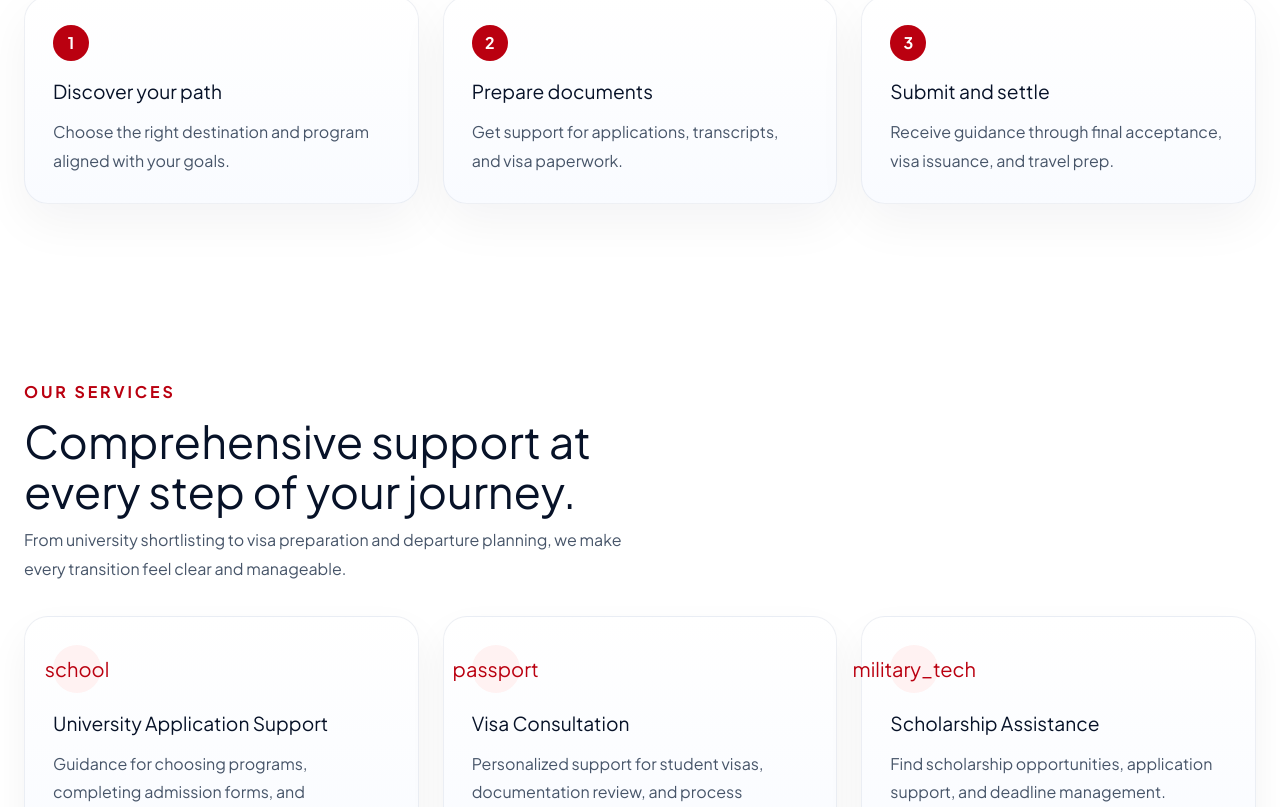
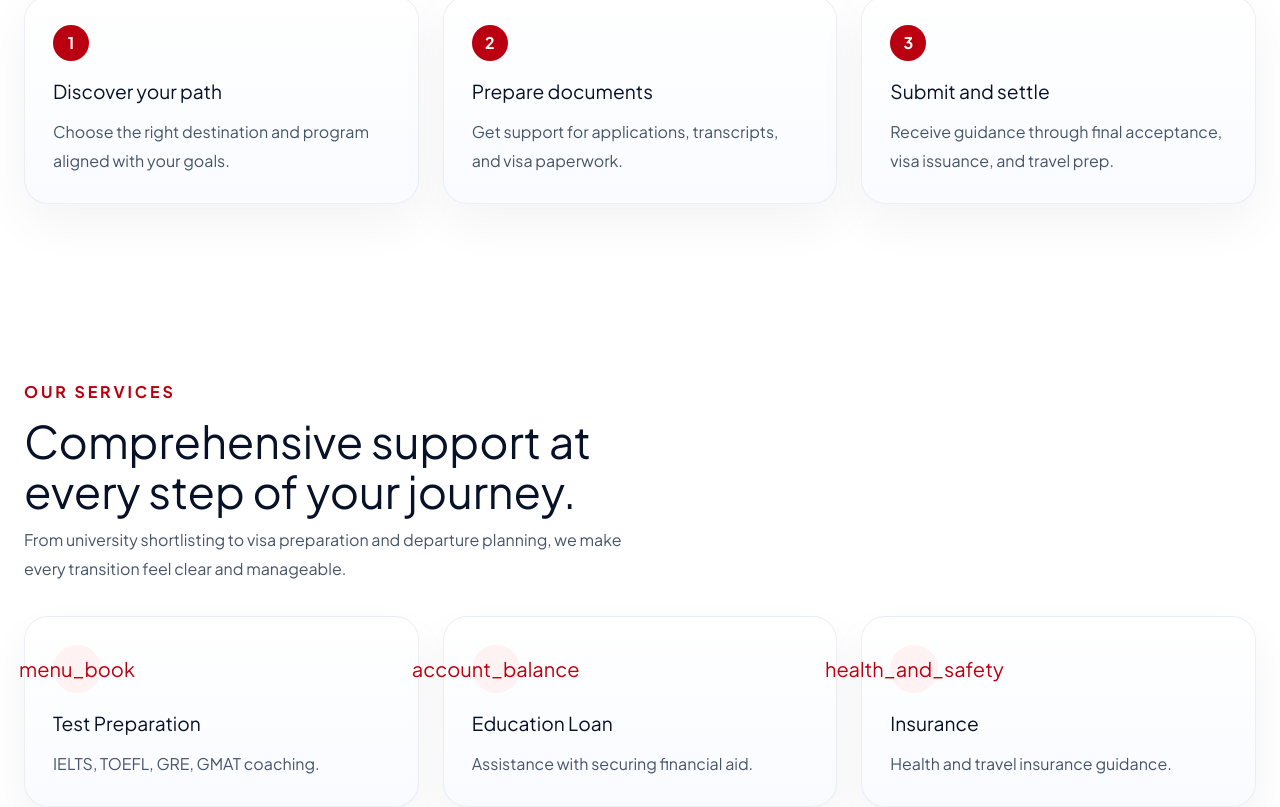
Before and after one commit to Wasimali2005/sak-study-travel, a Next.js app: page / in a window 1280 px wide. Shown: the part 1993-2800 px from the top of the page. Built offline with nearby package versions, Linux system fonts and the light colour scheme.

Commit message:
feat(data): update all data files with Stitch content, remote image URLs, and new fields (category, tagline, counter values)

```diff
--- a/data/countries.ts
+++ b/data/countries.ts
@@ -1,22 +1,37 @@
-import type { Country } from "@/types";
+export interface Country {
+  id: string;
+  name: string;
+  tagline: string;
+  image: string;
+}
 
 export const countries: Country[] = [
   {
-    id: "uk",
-    name: "United Kingdom",
-    description: "World-class universities and strong post-study work pathways.",
-    image: "/images/country-germany.jpg",
+    id: "germany",
+    name: "Germany",
+    tagline: "Tuition-free options",
+    image:
+      "https://lh3.googleusercontent.com/aida-public/AB6AXuCQLd5efbvybogsWN4UfgKf5C1E2kJMWA9Q6SWqOO2209CQ3FReXPfsS8gKsvTj188kiZ9Q9SsRCA_nd-WpuB_JIQEdCC0Eg7viFGqnHuO_uqn23J3W5JlKCSjw4tO_iFC1ExHvMln_tt9bghvD8j5DNS_ZJXZT0CmekDgwbLxVK5KBwkeuxjXBg-1W3Q_0RJfGG6B-1D-wI5kbiaTARZOTgRJ4Hz6G5cr3qYGjS-0dKX4X_N40KXif",
   },
   {
-    id: "usa",
-    name: "United States",
-    description: "Research-driven campuses with global networking opportunities.",
-    image: "/images/country-australia.jpg",
+    id: "australia",
+    name: "Australia",
+    tagline: "World-class research",
+    image:
+      "https://lh3.googleusercontent.com/aida-public/AB6AXuDzMvlC9f8GDnrj40WX6vWF-b8JW4xNeAHysdpA4ktNfF7PSZF28mZ8dAhSIIOIxELd5A-IlLenpNzHAgfIGJ0I3ptfniq2gnlFYkzNAfttwM0KaxBB0nKax_JzFXVdXK_8A_BCHb2wvQmEWyDWCya451vDZFCqL-p-eQSbPz2OiVbyGvs9jZT1Tcaz9Zthdopvy8pkf2ctULmN7chhqgmk12ywxmqAbIyBDN_hBYgbEclw-lL34fxT",
   },
   {
-    id: "canada",
-    name: "Canada",
-    description: "High quality of life and welcoming student communities.",
-    image: "/images/dest-canada.jpg",
+    id: "newzealand",
+    name: "New Zealand",
+    tagline: "Safe environment",
+    image:
+      "https://lh3.googleusercontent.com/aida-public/AB6AXuAVwC5hod5leBM-on8xIQUNgIk97Djve7oQxqBPq-HXKwuy8d05Rv5ZaSsNZNant9gfSUb3_BoLprt5zB9-Z5lWTUYOspJ9KVqJ1DeYUjPJDiUzj3HuHaB-VXklD-fwtGLW3X15CHkWAe8KqUeerJfvTzJe3l82yGKCAYMc0Jgyz_5gl4UloSjFd-n_",
+  },
+  {
+    id: "ireland",
+    name: "Ireland",
+    tagline: "Tech hub of Europe",
+    image:
+      "https://lh3.googleusercontent.com/aida-public/AB6AXuCU8AIvkRimwCFdWnw6r7Mi-NbhnKkUt3eRikHZnksyr8B0bv0RM720JB-63uD8uYnSyHMRgw3pt1nKKNYBEY0NGSCEtF9h-IJRu30YrIFDMNUl4Oxa9mSx0aVU8buc8WbsJNn-4WhiLB6VxBVPIqal6UbnFY9Ky_AiVIQ1Ae1iApBM7tCM-6xpH95aMwGnHRRm_FxvYhkV6QBnNbmTHl77DIPoJ4e2Kgg5AVw-yG72KkOh1HxG7XbI",
   },
 ];
--- a/data/destinations.ts
+++ b/data/destinations.ts
@@ -15,7 +15,8 @@ const destinations: Destination[] = [
     title: "Study in UK",
     description:
       "Experience world-class education in the UK with globally recognized degrees and diverse cultural experiences.",
-    image: "/images/dest-uk.jpg",
+    image:
+      "https://lh3.googleusercontent.com/aida-public/AB6AXuCS1PJJgqi_lZPWaIJnjqNhSC5_5fBPkHQY1wXJI8FEYnrppO00ATFNvbSONjrPiR_jefTqmHEKmH18jzmr-dCpZHgISsHj3i2aCehxa1p9ail7tks4Ion4yVTat5f3HPWehPVAplOBzXr7JEIfdTZJOgRe-HmG8SOHZfKhiykfvZmy2Kc8KZL7WbJZgu5GL6CsJT9cqSvgLbTNWqN0iSx0DcgHn9tu95FtLBLGCM7oRIWBk1BYAVy0",
     universitiesCount: "50+",
     popular: false,
   },
@@ -25,7 +26,8 @@ const destinations: Destination[] = [
     title: "Study in USA",
     description:
       "Access cutting-edge research facilities and a vast array of programs in the United States.",
-    image: "/images/dest-usa.jpg",
+    image:
+      "https://lh3.googleusercontent.com/aida-public/AB6AXuDOmhYrqO0mMsp0ARIdiFmlIsIIkqSdpHfdNTUz5QapFEH2ZNDYjEhfvKiKSsKWesIhGvkl8XJIgIGQ88YAYCCOoVnnfJ_WMvw6kYXJw3OItXLD5ebBD5NHeA-J165RuZ5YX_e9XzK7rCZ4fS3nsn3NGdvPa3itEW4oImUnItPYPFhuIudeOnpy-5X-A-8uaNfBAFVMQ3yfUTE0JJTBYz57LP_-fJTgNAjDjgHtZpKLHVDd0WIzQhnr",
     universitiesCount: "100+",
     popular: true,
   },
@@ -35,7 +37,8 @@ const destinations: Destination[] = [
     title: "Study in Canada",
     description:
       "Benefit from affordable tuition, high quality of life, and excellent post-study work opportunities.",
-    image: "/images/dest-canada.jpg",
+    image:
+      "https://lh3.googleusercontent.com/aida-public/AB6AXuCplsPn7IvM8kH7rjoQQ0bXUKFmV1JL8IFp_Gju1Fr91g9MW9SL01GUEPVE5j9ikWi55IRFKZw3YBXmAjir7Cel5oOY3nvVs0Y3pxdpPNJ_JvKhZjdSPPj8by-9OQP6ZQlQs6FeoY0PNxUe1ArTJH4IXTqnQyzFhjTRJgn466HVp4pMQQXxDEy6xVmt6b7CbuW875G46qrVqskTxsPrGo6olyiGvzMc7bjp9xIxfqz1gRxeP5P0W8KK",
     universitiesCount: "40+",
     popular: false,
   },
--- a/data/faq.ts
+++ b/data/faq.ts
@@ -1,29 +1,27 @@
-import type { FAQItem } from "@/types";
+export interface FAQItem {
+  id: string;
+  question: string;
+  answer: string;
+}
 
 const faqItems: FAQItem[] = [
   {
     id: "faq-1",
-    question: "How long does the visa process take?",
+    question: "What are the basic requirements to study abroad?",
     answer:
-      "Processing time varies by country, but our team helps you submit a complete application quickly to avoid delays.",
+      "Requirements vary by country and program, but generally include academic transcripts, language proficiency test scores (IELTS/TOEFL), statement of purpose, and letters of recommendation.",
   },
   {
     id: "faq-2",
-    question: "Can SAK help with scholarship applications?",
+    question: "Do you help with scholarships?",
     answer:
-      "Yes. We assist with scholarship search, eligibility screening, and application support for top international programs.",
+      "Yes, we provide comprehensive guidance on available scholarships, grants, and financial aid options, and assist with the application process.",
   },
   {
     id: "faq-3",
-    question: "Do you provide pre-departure guidance?",
+    question: "How long does the visa process take?",
     answer:
-      "We offer pre-departure support, including accommodation advice, travel planning, and arrival orientation.",
-  },
-  {
-    id: "faq-4",
-    question: "What countries do you support?",
-    answer:
-      "Our services cover major study destinations such as the UK, USA, Canada, Australia, and several leading European universities.",
+      "Visa processing times depend on the destination country and time of year. On average, it takes 3 to 8 weeks. We recommend starting the process as early as possible.",
   },
 ];
 
--- a/data/navigation.ts
+++ b/data/navigation.ts
@@ -1,9 +1,12 @@
-import type { NavLink } from "@/types";
+export interface NavLink {
+  label: string;
+  href: string;
+}
 
 export const navLinks: NavLink[] = [
-  { label: "Home", href: "#home" },
-  { label: "Services", href: "#services" },
   { label: "Destinations", href: "#destinations" },
-  { label: "Visa Types", href: "#visa" },
-  { label: "Contact", href: "#contact" },
+  { label: "Programs", href: "#how-it-works" },
+  { label: "Visa Services", href: "#visa" },
+  { label: "Scholarships", href: "#services" },
+  { label: "About Us", href: "#about" },
 ];
--- a/data/services.ts
+++ b/data/services.ts
@@ -1,25 +1,33 @@
-import type { Service } from "@/types";
+export interface Service {
+  id: string;
+  title: string;
+  description: string;
+  icon: string;
+}
 
 export const services: Service[] = [
   {
-    id: "service-application",
-    title: "University Application Support",
-    description:
-      "Guidance for choosing programs, completing admission forms, and application tracking.",
-    icon: "school",
+    id: "test-prep",
+    title: "Test Preparation",
+    description: "IELTS, TOEFL, GRE, GMAT coaching.",
+    icon: "menu_book",
   },
   {
-    id: "service-visa",
-    title: "Visa Consultation",
-    description:
-      "Personalized support for student visas, documentation review, and process guidance.",
-    icon: "passport",
+    id: "education-loan",
+    title: "Education Loan",
+    description: "Assistance with securing financial aid.",
+    icon: "account_balance",
   },
   {
-    id: "service-scholarship",
-    title: "Scholarship Assistance",
-    description:
-      "Find scholarship opportunities, application support, and deadline management.",
-    icon: "military_tech",
+    id: "insurance",
+    title: "Insurance",
+    description: "Health and travel insurance guidance.",
+    icon: "health_and_safety",
+  },
+  {
+    id: "accommodation",
+    title: "Accommodation",
+    description: "Help finding suitable student housing.",
+    icon: "apartment",
   },
 ];
--- a/data/stats.ts
+++ b/data/stats.ts
@@ -1,7 +1,13 @@
-import type { SectionStat } from "@/types";
+export interface SectionStat {
+  id: string;
+  value: number;
+  suffix: string;
+  label: string;
+}
 
 export const stats: SectionStat[] = [
-  { id: "stat-1", value: "500+", label: "Successful placements" },
-  { id: "stat-2", value: "120+", label: "Partner institutions" },
-  { id: "stat-3", value: "95%", label: "Visa success rate" },
+  { id: "stat-1", value: 15000, suffix: "+", label: "Students Placed" },
+  { id: "stat-2", value: 500, suffix: "+", label: "Partner Universities" },
+  { id: "stat-3", value: 98, suffix: "%", label: "Visa Success Rate" },
+  { id: "stat-4", value: 15, suffix: "+", label: "Countries Served" },
 ];
--- a/data/team.ts
+++ b/data/team.ts
@@ -1,23 +1,38 @@
-import type { TeamMember } from "@/types";
+export interface TeamMember {
+  id: string;
+  name: string;
+  role: string;
+  image: string;
+}
 
 const teamMembers: TeamMember[] = [
   {
     id: "team-1",
-    name: "Ayesha Khan",
-    role: "Founder & Education Advisor",
-    image: "/images/team-1.jpg",
+    name: "Michael Chen",
+    role: "Senior Admissions Counselor",
+    image:
+      "https://lh3.googleusercontent.com/aida-public/AB6AXuCmVuIpG0wWzKz8hUkJYmdojI_Jc_FYygpTmRUXjGHiAebMQ3vxwGM9LuP3hFqCT99N3-PjnH6FDJWs_HvlmX4fvqKOkABwYQFVFx9-9qMyMzlBKpGcS_7yDX04TTP5aDQmg41MU-HGnJuqgOB_fNyYOnFVG-ahKGwgKxj93Odq4Rojw3tzpGrhWEeCLmGY009d0cnOT37mDzirWcyhnpF3WA4m-g4Il59iZYVYJ0hPmmxGqvwNpEdZ",
   },
   {
     id: "team-2",
-    name: "Rahul Sharma",
+    name: "Jessica Taylor",
     role: "Visa Specialist",
-    image: "/images/team-2.jpg",
+    image:
+      "https://lh3.googleusercontent.com/aida-public/AB6AXuDpcE7WLs9KWVQ6ngMYr4ACp4EGkTqb6Wo4m1hs8OeNDPbCL1dnlwxkz8Oga9R_bKZ8SYauwrRRRwBsjwFCvAcBcZbOvYX9pWzuox48iJQF6dSdKCfqU-C5qAruronwvS90au0z7GiPSFr3zEuBAn13XpdlduIpou8hd8xnfEBZECZ_gVNqcdfDCWdwh3NezhzeUUlAiva3QfSK_nToPVDIcEZJz2K2T7E4HnjIm32kjJRQT3drj7kg",
   },
   {
     id: "team-3",
-    name: "Mina Patel",
-    role: "Scholarship Consultant",
-    image: "/images/team-3.jpg",
+    name: "David Rodriguez",
+    role: "Financial Aid Advisor",
+    image:
+      "https://lh3.googleusercontent.com/aida-public/AB6AXuAI5EBw8ASYZptntIYsoeDHBVEsdq6C-TT1Sy2Wx2pP8cS6HPLRwMyTJ5Q66KsJC48rWgoNF-osBxCNEdWgb7WcnY4B03LQ5bGPGAsWaupjhNUqjBMeWRCfG3fc2W6Vc1IClgGhcKOGHx5ZzfMgbno-BgbuerbO0BQ8cuXZUj-ClfiZl2_VEpZPKDaF2TPXgYmNtIq2rzpGSimWK4eJ4_3DdQhMPbAyHlhHvE1GT6EcxNQjxoLLUyX9",
+  },
+  {
+    id: "team-4",
+    name: "Anita Patel",
+    role: "Pre-Departure Coordinator",
+    image:
+      "https://lh3.googleusercontent.com/aida-public/AB6AXuDIVbEqxGkEA8cgDZzKWLM6Y5h2AlwMg6JMOCVLjNkY87r0_YrXImImitUVLAlBUO2Qf7RDFCbpKV_rH-9VW0f60SiX8K5rthhT3sCuChixKFrDRF8Gw_ASRXjAmcknoDrqOO2NpMS8L4IM_X-hMIySSKg-mf0qlcZVMp1TRWRGrLZGPv_6Zz9-BcwWB4y_IDcMG3l8-LKhpuHR1C6fYn74IRRVHWbvMuUuPcird3z0xXDlH0-zLSK",
   },
 ];
 
--- a/data/visaTypes.ts
+++ b/data/visaTypes.ts
@@ -1,22 +1,33 @@
-import type { VisaType } from "@/types";
+export interface VisaType {
+  id: string;
+  title: string;
+  description: string;
+  icon: string;
+}
 
 export const visaTypes: VisaType[] = [
   {
     id: "student-visa",
     title: "Student Visa",
-    description:
-      "Support for study permit applications and all required education visa documentation.",
+    description: "For full-time degree programs at recognized institutions.",
+    icon: "school",
   },
   {
-    id: "work-visa",
-    title: "Post-Study Work Visa",
-    description:
-      "Advice on staying and working after graduation in your destination country.",
+    id: "research-visa",
+    title: "Research Visa",
+    description: "For academic research and fellowship programs.",
+    icon: "science",
   },
   {
-    id: "tourist-visa",
-    title: "Tourist / Visitor Visa",
-    description:
-      "Short-term travel assistance for families and companions visiting international students.",
+    id: "language-course",
+    title: "Language Course",
+    description: "Short-term visas for intensive language studies.",
+    icon: "translate",
+  },
+  {
+    id: "post-study-work",
+    title: "Post-Study Work",
+    description: "Guidance on post-graduation work opportunities.",
+    icon: "work",
   },
 ];
```
Also changed, not shown: data/blog.ts (+31 -10 lines), data/testimonials.ts (+22 -13 lines).
